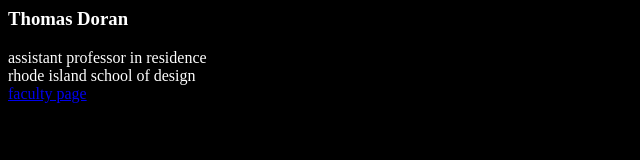
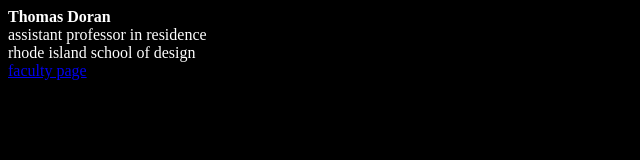
Before and after one commit to drchm/tom, a plain HTML site: page index.html in a window 1280 px wide. Shown: the whole page, without its empty margins (0-640 px from the left). Drawn offline with Linux system fonts and the light colour scheme.

Commit message:
Update index.html

```diff
--- a/index.html
+++ b/index.html
@@ -1,6 +1,6 @@
 <html>
 <body bgcolor="#000000">
-<h3><font color="FFFFFF">Thomas Doran</h3>
+<font color="FFFFFF"><b>Thomas Doran</b><br>
 assistant professor in residence<br>
 rhode island school of design<br>
 <a href="https://www.risd.edu/people/thomas-doran/">faculty page</a>
```
